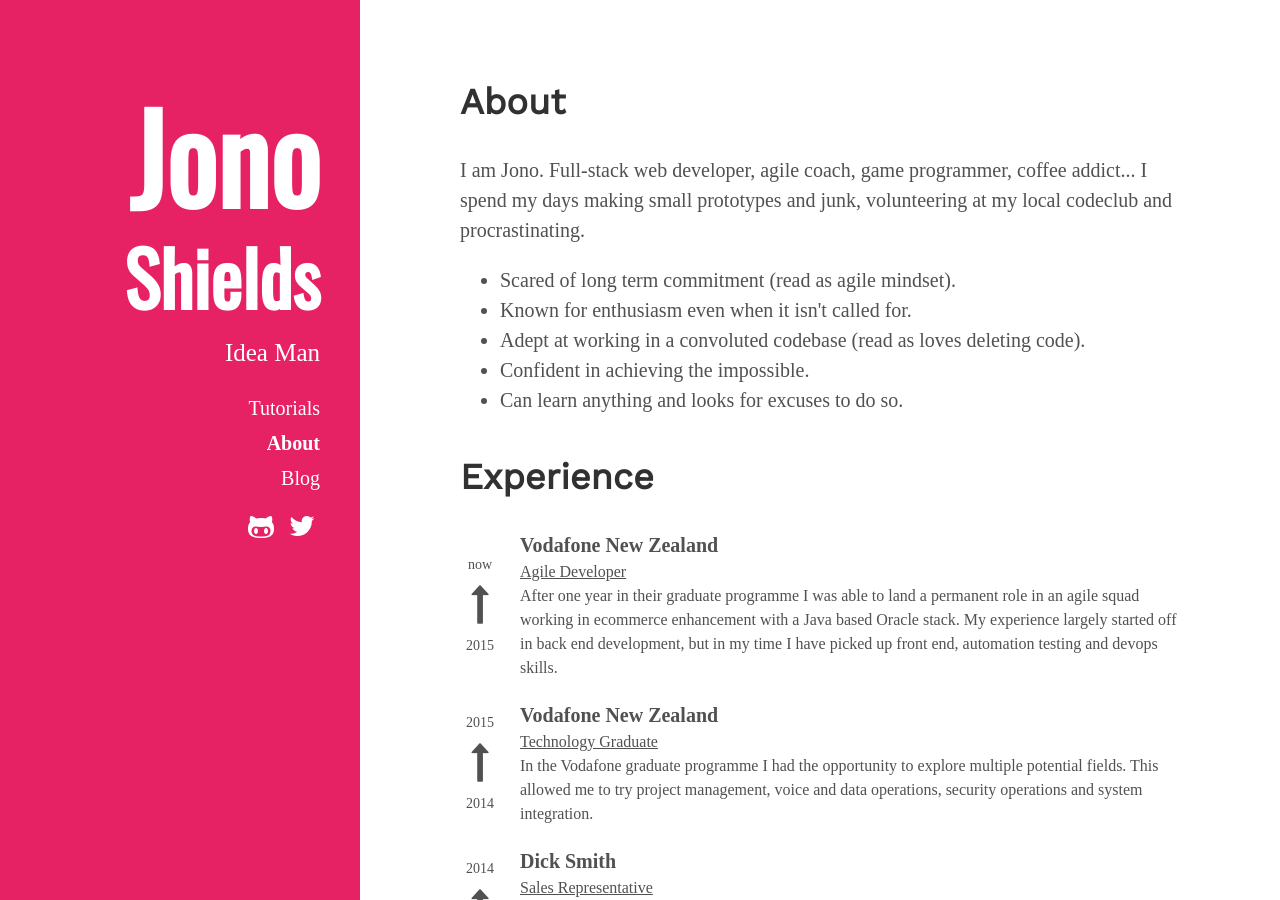
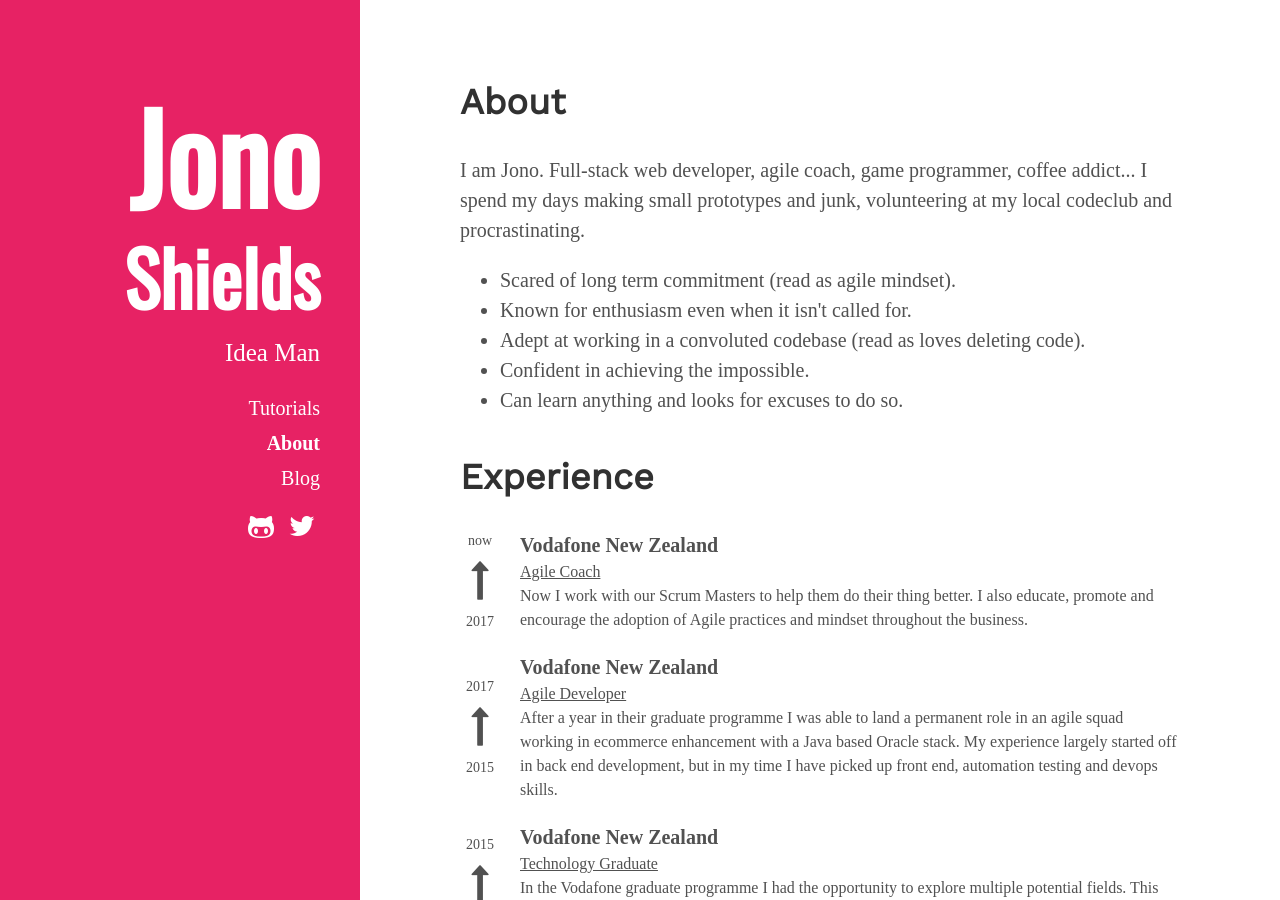
Before and after one commit to foopod/blog-2.0, a Jekyll site: the page built from about.md, in a window 1280 px wide and 900 px high. Built offline with Jekyll 4.4.1, drawn with Linux system fonts in a browser that asks for light colours; nearby versions of some CDN libraries; some web fonts are replaced.

Commit message:
Update about.md

```diff
--- a/about.md
+++ b/about.md
@@ -29,12 +29,25 @@
     <div class="timeline-date">
         <div>now</div>
         <div class="timeline-marker"><i class="fa fa-long-arrow-up" aria-hidden="true"></i></div>
+        <div>2017</div>
+    </div>
+    <div class="timeline-experience">
+        <div class="timeline-employer">Vodafone New Zealand</div>
+        <div class="timeline-role">Agile Coach</div>
+        <div class="timeline-description">Now I work with our Scrum Masters to help them do their thing better. I also educate, promote and encourage the adoption of Agile practices and mindset throughout the business.</div>
+    </div>
+</div>
+
+<div class="timeline">
+    <div class="timeline-date">
+        <div>2017</div>
+        <div class="timeline-marker"><i class="fa fa-long-arrow-up" aria-hidden="true"></i></div>
         <div>2015</div>
     </div>
     <div class="timeline-experience">
         <div class="timeline-employer">Vodafone New Zealand</div>
         <div class="timeline-role">Agile Developer</div>
-        <div class="timeline-description">After one year in their graduate programme I was able to land a permanent role in an agile squad working in ecommerce enhancement with a Java based Oracle stack. My experience largely started off in back end development, but in my time I have picked up front end, automation testing and devops skills.</div>
+        <div class="timeline-description">After a year in their graduate programme I was able to land a permanent role in an agile squad working in ecommerce enhancement with a Java based Oracle stack. My experience largely started off in back end development, but in my time I have picked up front end, automation testing and devops skills.</div>
     </div>
 </div>
 
```
